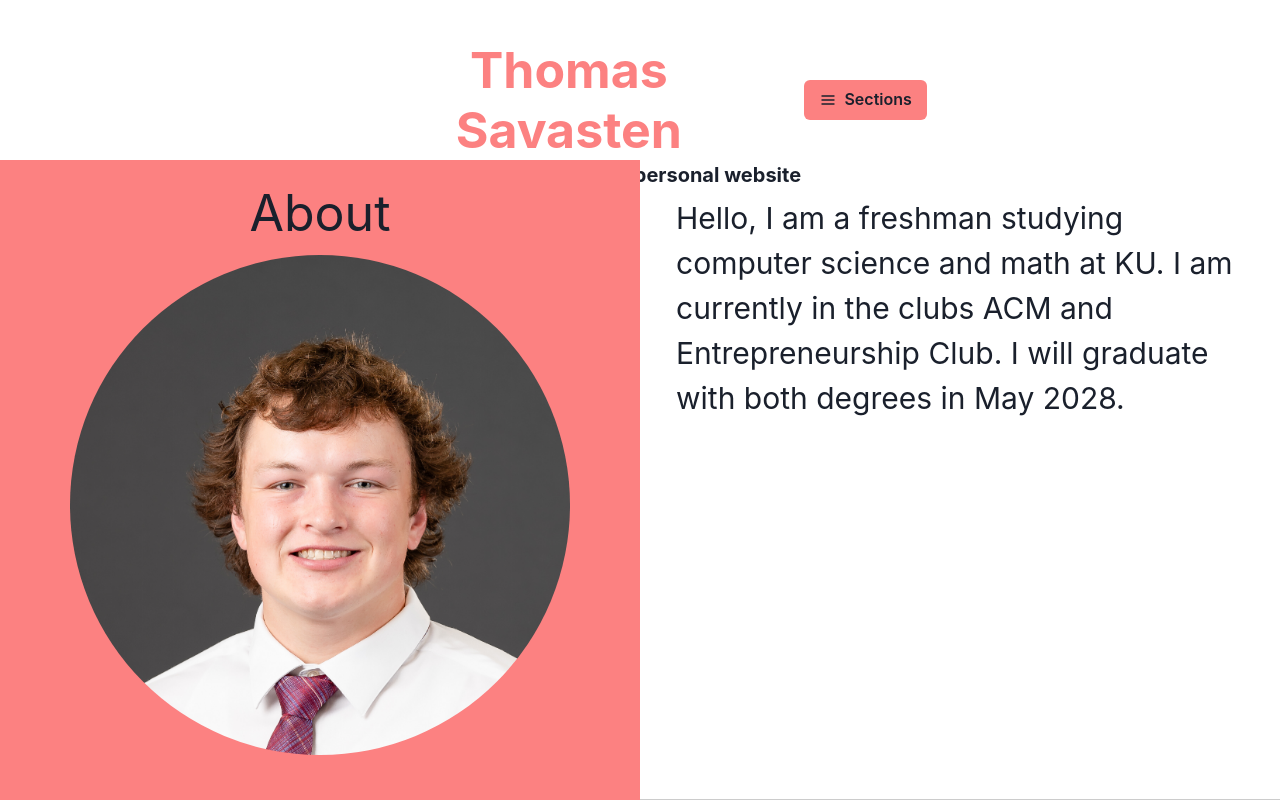
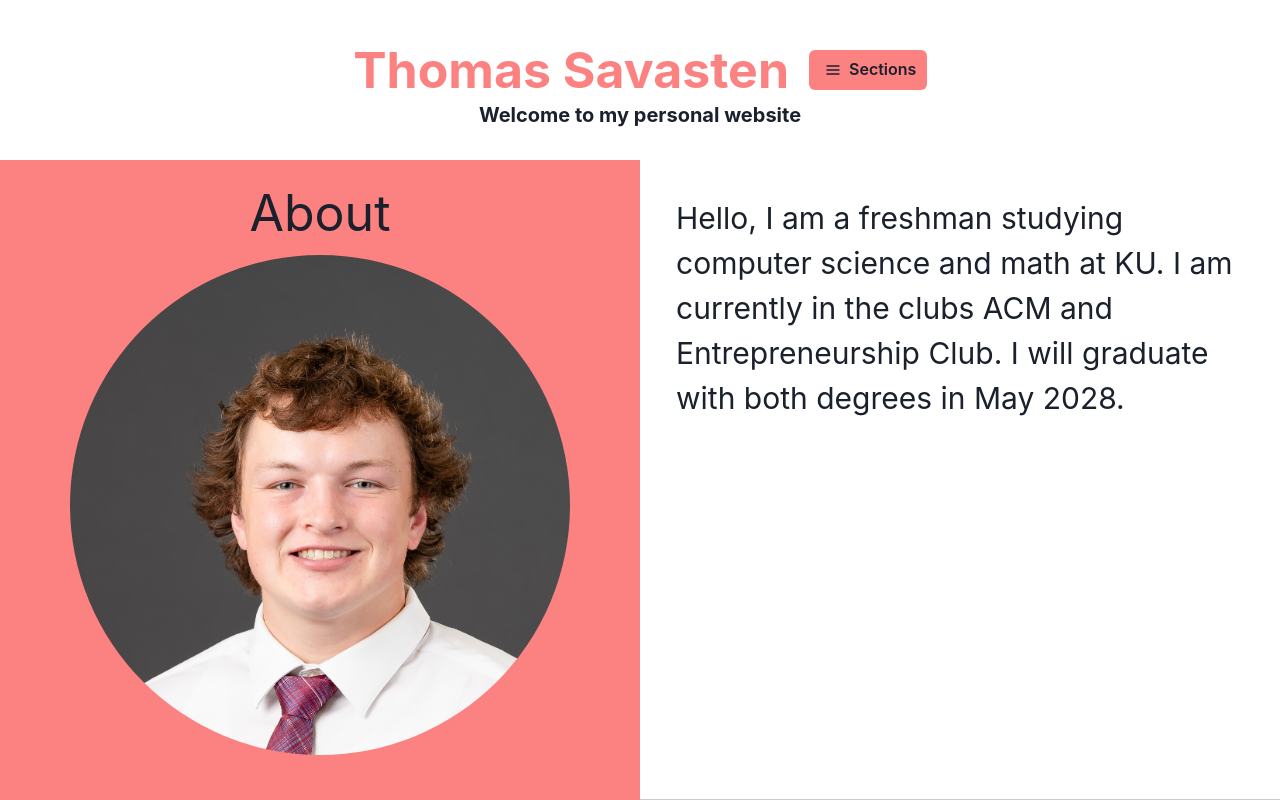
Before and after one commit to Thomas-writes/thomas-personal-website, a React (Create React App) app: page / in a window 1280 px wide. Built offline with nearby package versions, Linux system fonts and the light colour scheme.

Commit message:
Alignment still not right

```diff
--- a/src/Header.js
+++ b/src/Header.js
@@ -4,8 +4,8 @@ import Navmenu from "./Navmenu";
 const Header = ({onSelectSection, color}) => {
     return (
         <Box height="20vh" textAlign="center" py={10}>
-            <HStack spacing={'20px'} >
-                <Heading as="h1" fontSize="50px" color={color}>
+            <HStack spacing={'20px'} justify="center" width="100%" wrap="nowrap">
+                <Heading as="h1" fontSize="50px" color={color} whiteSpace="nowrap">
                     Thomas Savasten
                 </Heading>
                 <Navmenu color={color} onSelectSection={onSelectSection}/>
```
